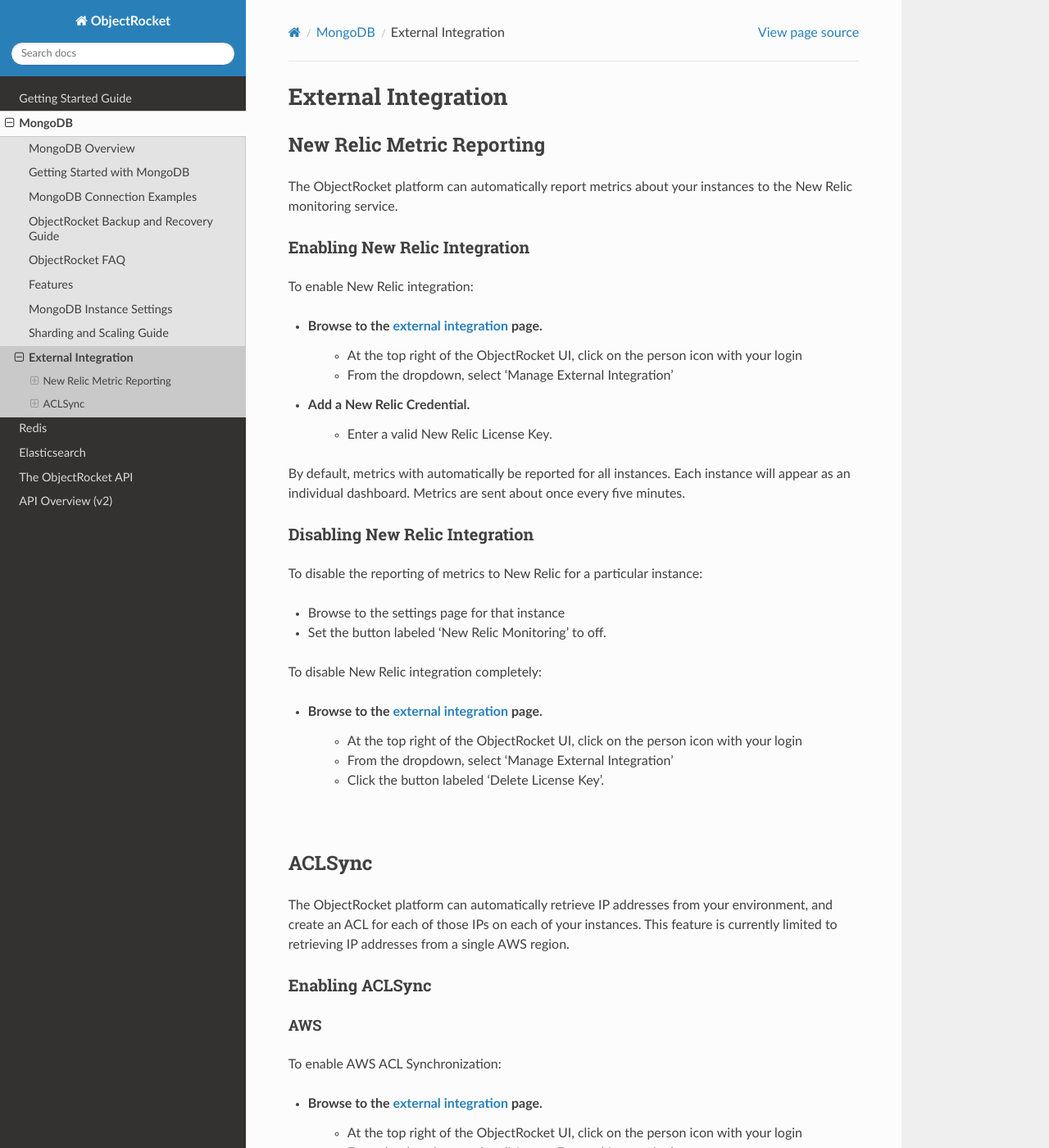
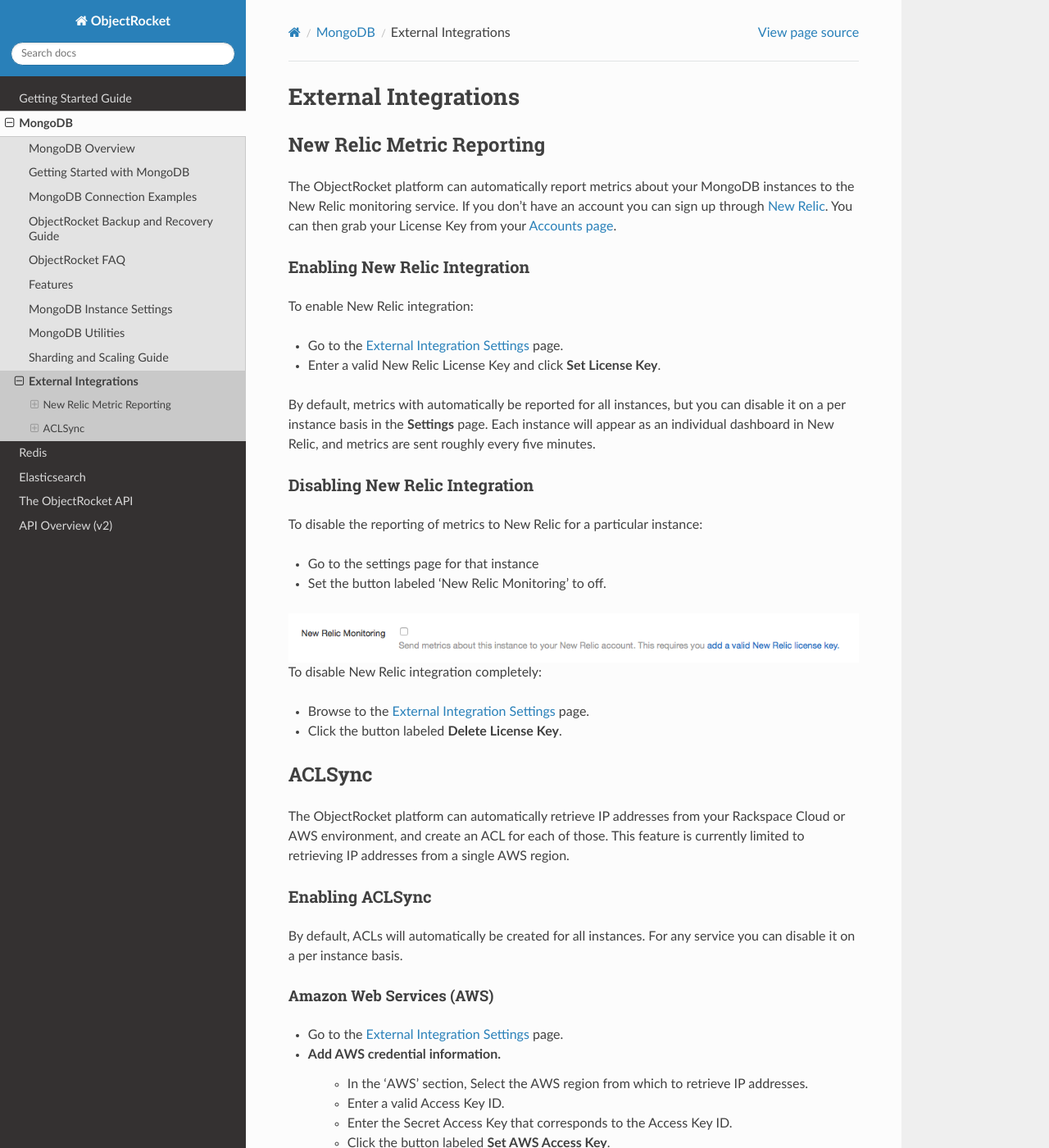
Before and after one commit to zcorleissen/documentation, a Sphinx documentation site: the page built from source/external_integration.rst, in a window 1280 px wide and 1400 px high. Shown: the whole window at 82% size. Built offline with Sphinx 7.4.7 and the Read the Docs theme 2.0.0, drawn with Linux system fonts in a browser that asks for light colours; some of the changed text lies outside the part shown.

Commit message:
external_integrations

```diff
--- a/source/external_integration.rst
+++ b/source/external_integration.rst
@@ -1,22 +1,19 @@
-External Integration
-====================
+External Integrations
+=====================
 
 New Relic Metric Reporting
 --------------------------
-The ObjectRocket platform can automatically report metrics about your instances to the New Relic monitoring service.
+The ObjectRocket platform can automatically report metrics about your MongoDB instances to the New Relic monitoring service. If you don't have an account you can sign up through `New Relic <http://newrelic.com/signup>`_. You can then grab your License Key from your `Accounts page <https://rpm.newrelic.com/accounts>`_.
 
 Enabling New Relic Integration
 ^^^^^^^^^^^^^^^^^^^^^^^^^^^^^^
 
 To enable New Relic integration:
 
-* Browse to the `external integration`_ page.
-    * At the top right of the ObjectRocket UI, click on the person icon with your login
-    * From the dropdown, select 'Manage External Integration'
-* Add a New Relic Credential.
-    * Enter a valid New Relic License Key.
+* Go to the `External Integration Settings`_ page.
+* Enter a valid New Relic License Key and click **Set License Key**.
 
-By default, metrics with automatically be reported for all instances. Each instance will appear as an individual dashboard. Metrics are sent about once every five minutes.
+By default, metrics with automatically be reported for all instances, but you can disable it on a per instance basis in the **Settings** page. Each instance will appear as an individual dashboard in New Relic, and metrics are sent roughly every five minutes.
 
 
 Disabling New Relic Integration
@@ -24,61 +21,89 @@
 
 To disable the reporting of metrics to New Relic for a particular instance:
 
-* Browse to the settings page for that instance
+* Go to the settings page for that instance
 * Set the button labeled 'New Relic Monitoring' to off.
+
+.. image:: images/newrelic.png
+    :align: center
 
 To disable New Relic integration completely:
 
-* Browse to the `external integration`_ page.
-    * At the top right of the ObjectRocket UI, click on the person icon with your login
-    * From the dropdown, select 'Manage External Integration'
-    * Click the button labeled 'Delete License Key'.
+* Browse to the `External Integration Settings`_ page.
+* Click the button labeled **Delete License Key**.
 
-|
 
 ACLSync
--------------------------
-The ObjectRocket platform can automatically retrieve IP addresses from your environment, and create an ACL for each of those IPs on each of your instances. This feature is currently limited to retrieving IP addresses from a single AWS region.
-
+-------
+The ObjectRocket platform can automatically retrieve IP addresses from your Rackspace Cloud or AWS environment, and create an ACL for each of those. This feature is currently limited to retrieving IP addresses from a single AWS region.
 
 Enabling ACLSync
 ^^^^^^^^^^^^^^^^
 
-AWS
-~~~~
+By default, ACLs will automatically be created for all instances. For any service you can disable it on a per instance basis.
 
-To enable AWS ACL Synchronization:
+Amazon Web Services (AWS)
+~~~~~~~~~~~~~~~~~~~~~~~~~
 
-* Browse to the `external integration`_ page.
-    * At the top right of the ObjectRocket UI, click on the person icon with your login
-    * From the dropdown, select 'Manage External Integration'
+* Go to the `External Integration Settings`_ page.
 * Add AWS credential information.
     * In the 'AWS' section, Select the AWS region from which to retrieve IP addresses.
     * Enter a valid Access Key ID.
     * Enter the Secret Access Key that corresponds to the Access Key ID.
-    * Click the button labeled 'Set AWS Access Key'.
+    * Click the button labeled **Set AWS Access Key**.
 
-By default, ACLs will automatically be created for all instances.
+.. image:: images/aws_aclsync.png
+    :align: center
+
+
+Rackspace Cloud
+~~~~~~~~~~~~~~~
+
+* Go to the `External Integration Settings`_ page.
+* Add Rackspace API credentials
+    * Add your Rackspace Cloud username.
+    * Add your Rackspace Cloud API key.
+
+.. image:: images/rax_aclsync.png
+    :align: center
 
 
 Disabling ACLSync
-^^^^^^^^^^^^^^^^^^^^^^^^^^^^^^
+^^^^^^^^^^^^^^^^^
 
-AWS
-~~~~
+Amazon Web Services (AWS)
+~~~~~~~~~~~~~~~~~~~~~~~~~
 
 To disable automatic ACL creation for a particular instance:
 
-* Browse to the settings page for that instance
-* Set the button labeled 'ACLSync' to off.
+* Go to the settings page for that instance.
+* Uncheck the box labeled **Amazon ACL Sync**.
+
+.. image:: images/awssync.png
+    :align: center
 
 To disable automatic ACL creation completely:
 
-* Browse to the `external integration`_ page.
-    * At the top right of the ObjectRocket UI, click on the person icon with your login
-    * From the dropdown, select 'Manage External Integration'
-    * Under 'ACLSync', in the 'AWS' section, click the button labeled 'Delete AWS Access Key'.
+* Go to the `External Integration Settings`_ page.
+* In the *Amazon* section, click the button labeled **Delete AWS Access Key**.
 
-.. _external integration: https://app.objectrocket.com/external
+Rackspace Cloud
+~~~~~~~~~~~~~~~
+
+To disable automatic ACL creation for a particular instance:
+
+* Go to the settings page for that instance.
+* Uncheck the box labeled **Rackspace ACL Sync**.
+
+.. image:: images/raxsync.png
+    :align: center
+
+To disable automatic ACL creation completely:
+
+* Go to the `External Integration Settings`_ page.
+* In the *Rackspace* section, click the button labeled **Delete Rackspace API Key**.
+
+
+.. _External Integration Settings: https://app.objectrocket.com/external/new_relic
 .. _accounts: https://rpm.newrelic.com/accounts
 .. _New Relic login: https://rpm.newrelic.com/login
--- a/source/mongodb.rst
+++ b/source/mongodb.rst
@@ -11,5 +11,6 @@
    faq
    features
    mongo_settings
+   mongodb_utilities
    sharding_and_scaling
    external_integration
```
Also changed, not shown: source/images/aws_aclsync.png (added), source/images/rax_aclsync.png (added).
